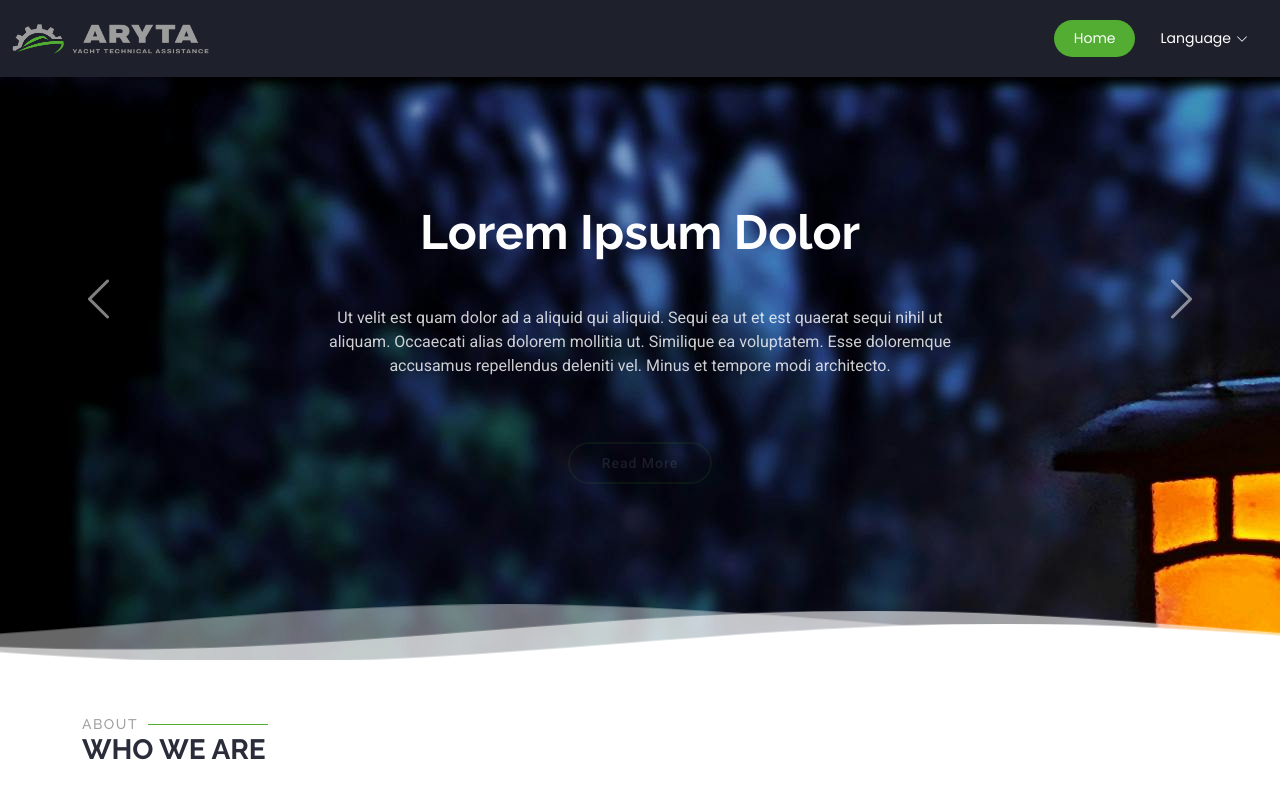
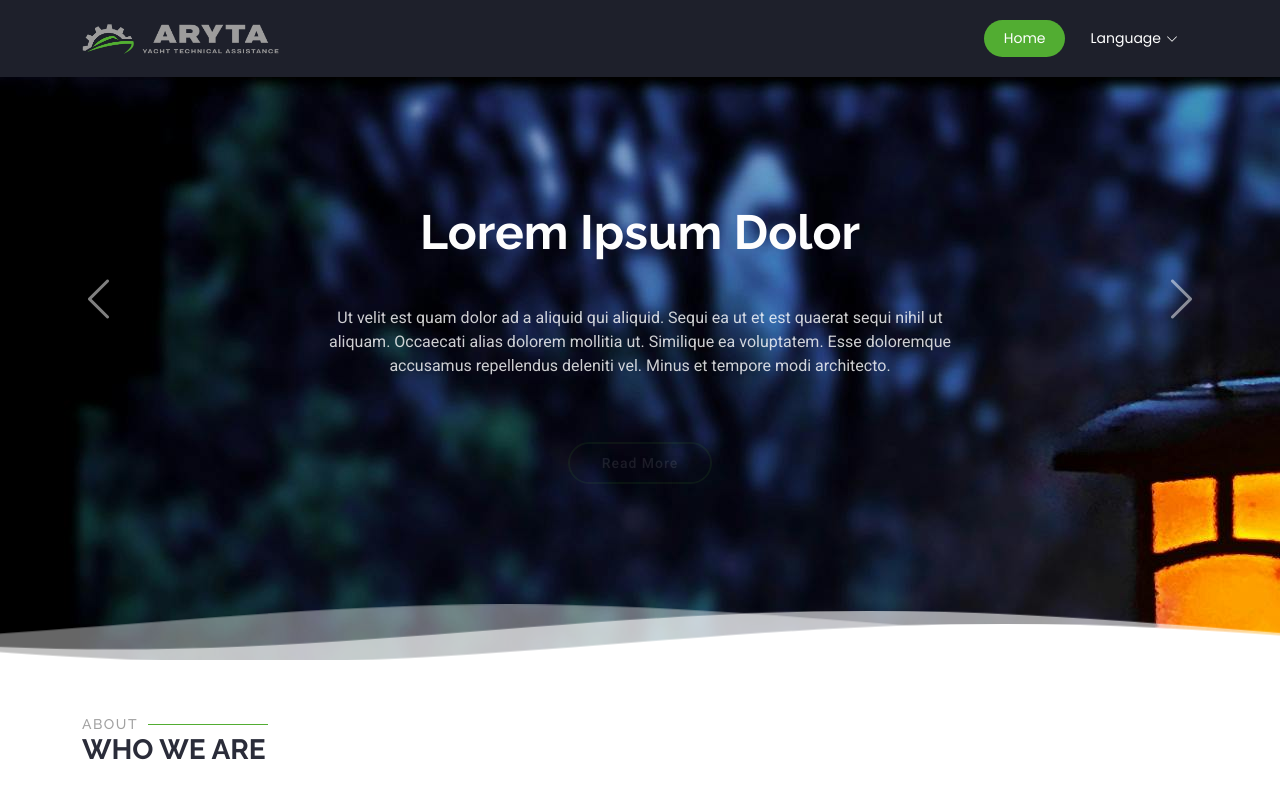
Before and after one commit to Lorenzorola/ARYTA-webpage, a plain HTML site: page index.html in a window 1280 px wide. Shown: the top 800 px of the page. Drawn offline with Linux system fonts and the light colour scheme.

Commit message:
Update header container class for improved responsiveness

```diff
--- a/index.html
+++ b/index.html
@@ -33,7 +33,7 @@
 
   <!-- Header -->
   <header id="header" class="header d-flex align-items-center fixed-top">
-    <div class="container-fluid  position-relative d-flex align-items-center justify-content-between">
+    <div class="container-fluid container-xl position-relative d-flex align-items-center justify-content-between">
 
       <a href="index.html" class="logo d-flex align-items-center">
         <img src="assets/img/logo.png" alt="logo">
```
